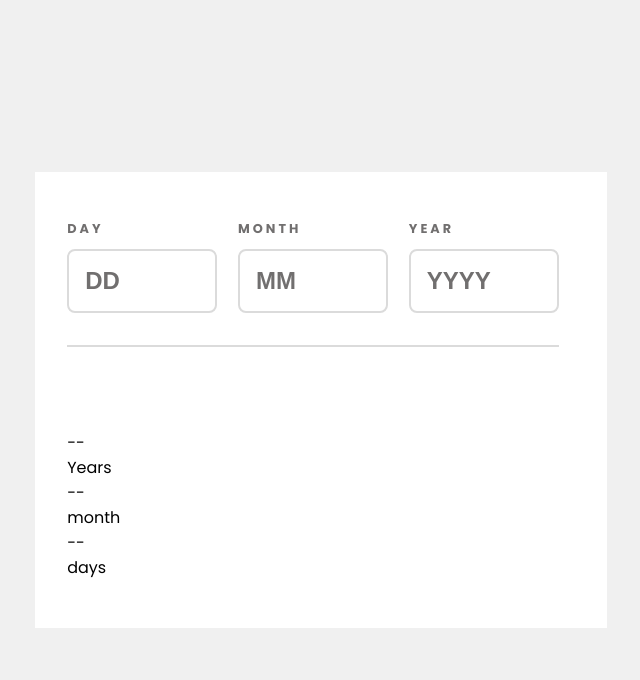
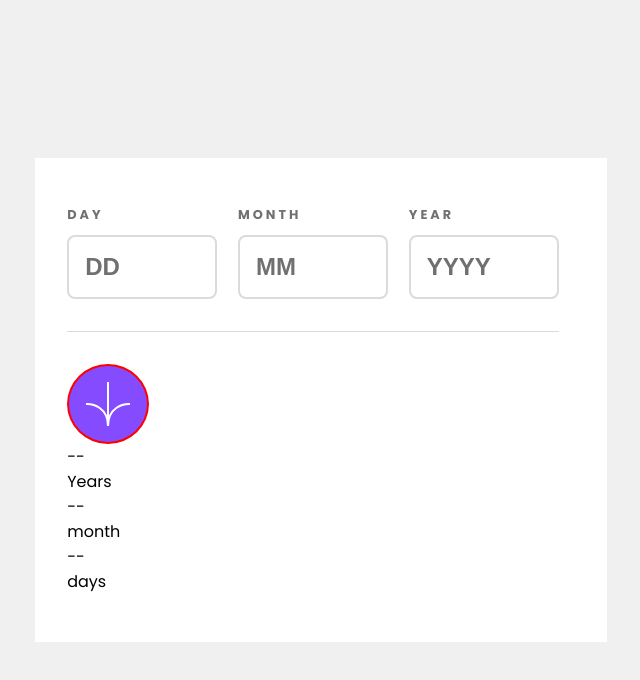
Before and after one commit to shekinahwebdev/AGE-CALCULATOR-APP, a React (Vite) app: page / in a window 1280 px wide. Shown: the top 680 px of the page, without its empty margins (319-959 px from the left). Built offline with nearby package versions, Linux system fonts and the light colour scheme; a web font is replaced by a local one.

Commit message:
Add icon styling for arrow; apply new class to arrow icon in App component

```diff
--- a/src/App.css
+++ b/src/App.css
@@ -86,3 +86,13 @@ body {
   background-color: var(--Grey-200);
   margin: 2rem 0;
 }
+
+.icon_arrow {
+  border: 2px solid red;
+  background-color: var(--Purple-500);
+  display: flex;
+  justify-content: center;
+  align-items: center;
+  border-radius: 50%;
+  padding: 1rem;
+}
--- a/src/App.tsx
+++ b/src/App.tsx
@@ -9,7 +9,7 @@ function App() {
       <div className="arrow_line">
         <div className="line"></div>
         <div className="arrow">
-          <img src={arrowIcon} alt="Arrow Icon" />
+          <img src={arrowIcon} alt="Arrow Icon" className="icon_arrow" />
         </div>
       </div>
       <section className="output_container">
```
